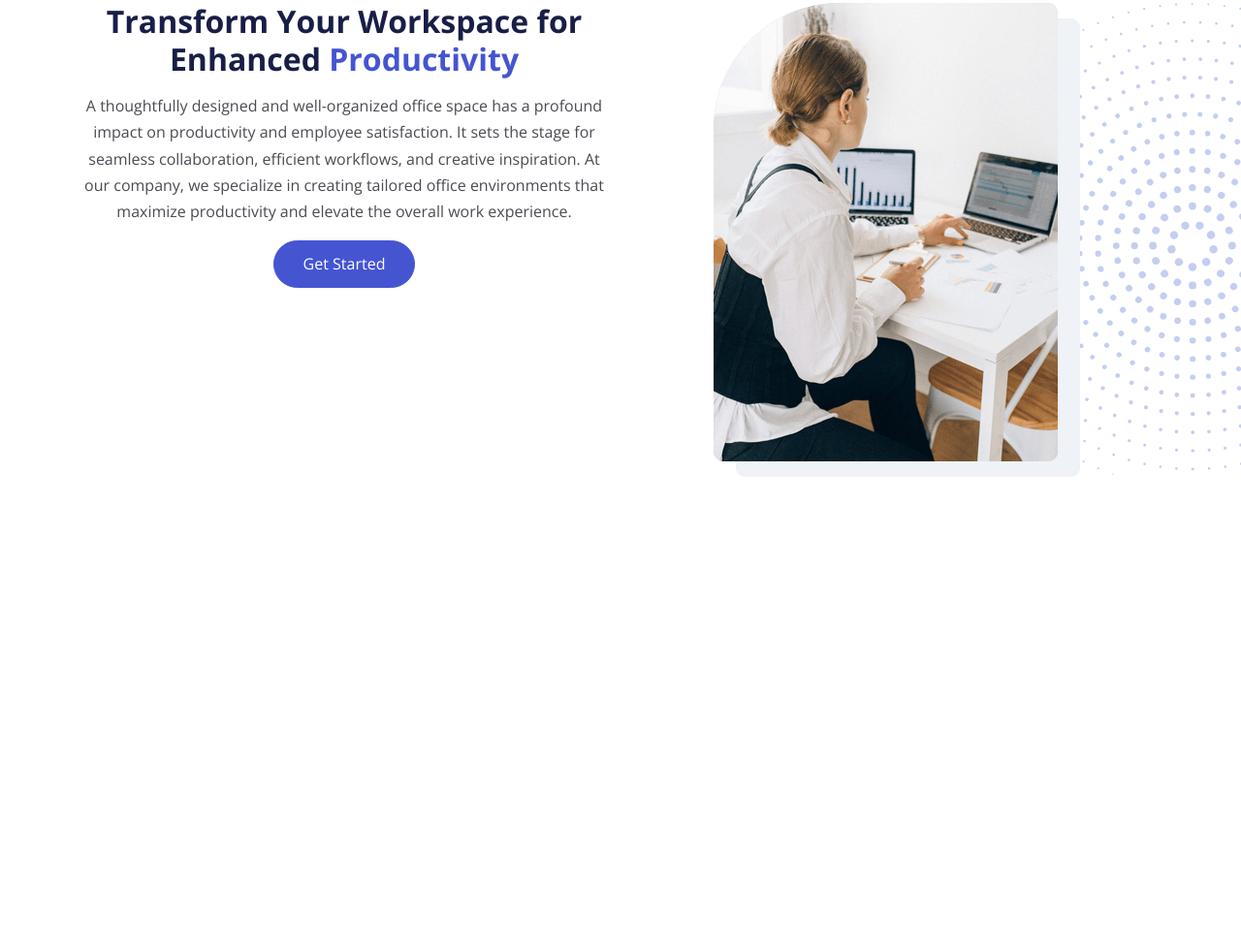
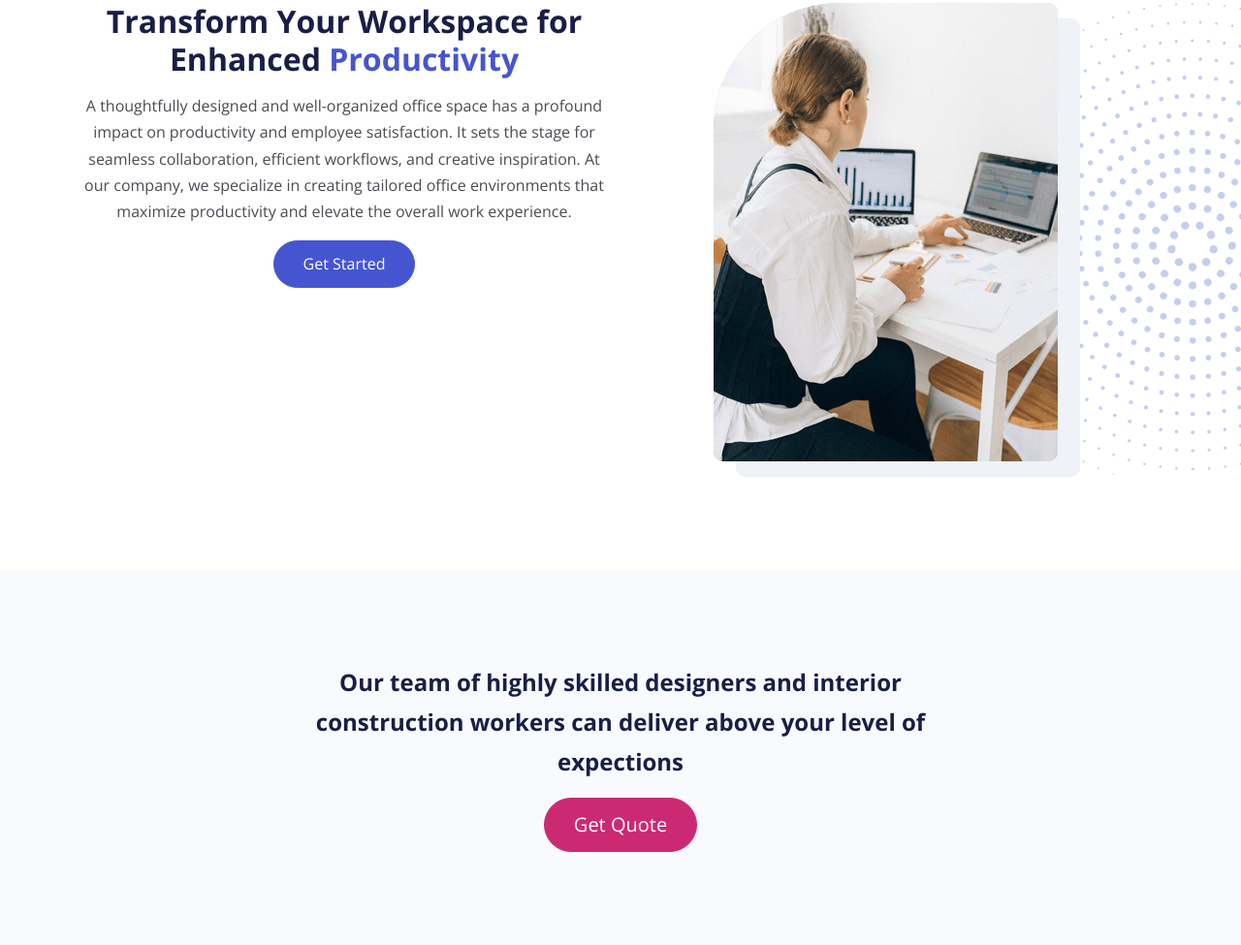
Before and after one commit to EddieO23/yavin-website, a website: page index.html in a window 1280 px wide. Shown: the part 2801-3776 px from the top of the page at 97% size. Before the commit the page ends 3389 px from the top, so only its background shows below. Drawn offline with nearby package versions, Linux system fonts and the light colour scheme; files that its build step writes are made by us from their sources.

Commit message:
finished quote section
need carousel, mini projects, and footer

```diff
--- a/index.html
+++ b/index.html
@@ -282,7 +282,7 @@
       <div class="container position-relative z-3">
         <div class="row">
           <div class="col-lg-6">
-            <div class="text-container text-center">
+            <div class="text-container text-center mb-4">
               <h2>
                 Transform Your Workspace for Enhanced
                 <span class="text-primary">Productivity</span>
@@ -308,6 +308,20 @@
       </div>
     </section>
 
+    <!-- Get quote -->
+
+    <section class="get-quote bg-light py-6 text-center">
+      <div class="container">
+        <div class="row">
+          <div class="col-lg-8 offset-lg-2">
+            <h4 class="lh-base">Our team of highly skilled designers and interior construction
+              workers can deliver above your level of expections</h4>
+              <a href="#contact" class="btn btn-secondary btn-lg">Get Quote</a>
+          </div>
+        </div>
+      </div>
+    </section>
+
     <script src="js/bootstrap.bundle.min.js"></script>
     <script src="js/script.js"></script>
   </body>
```
Also changed, not shown: scss/styles.scss (line endings or trailing spaces).
